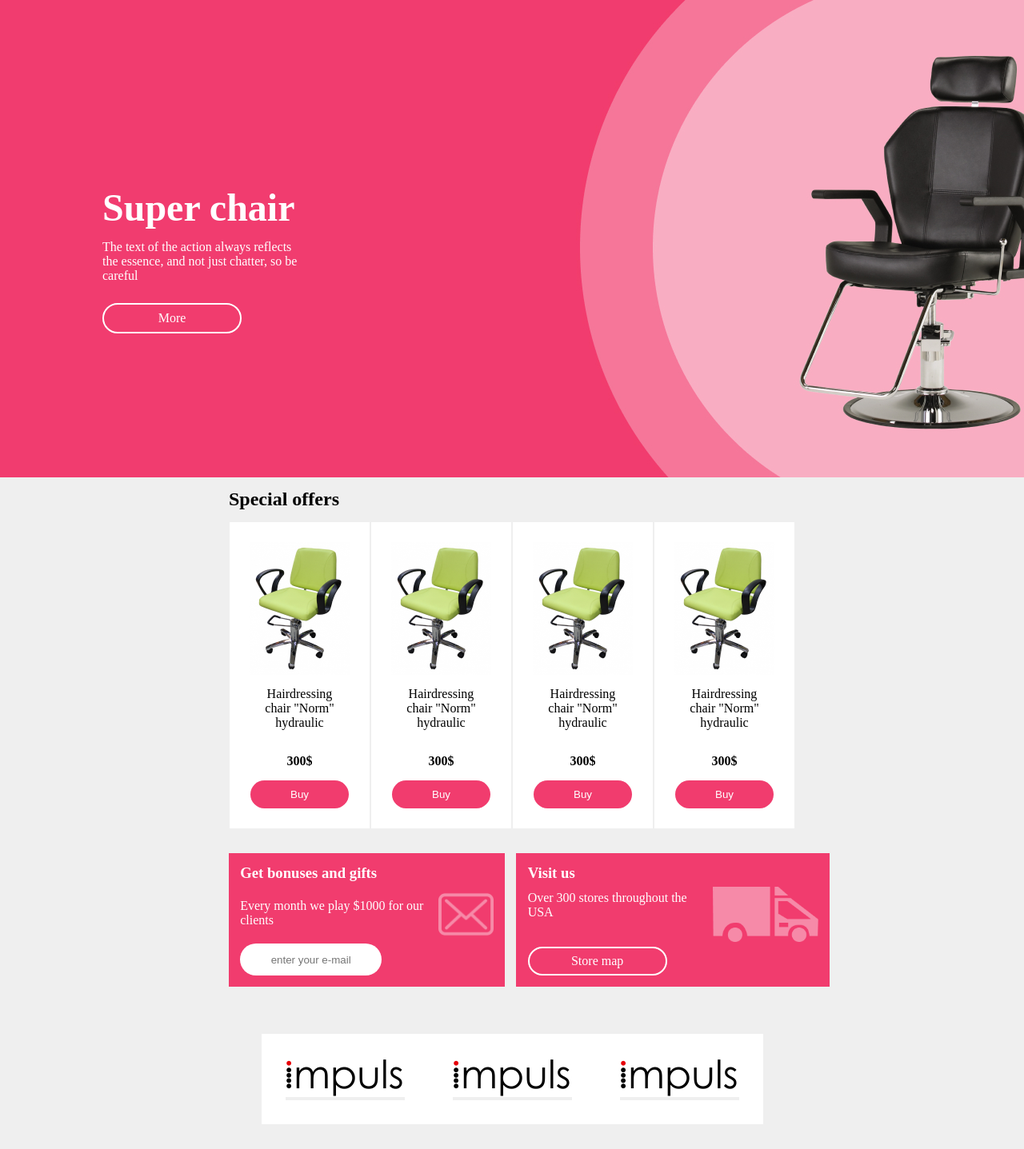
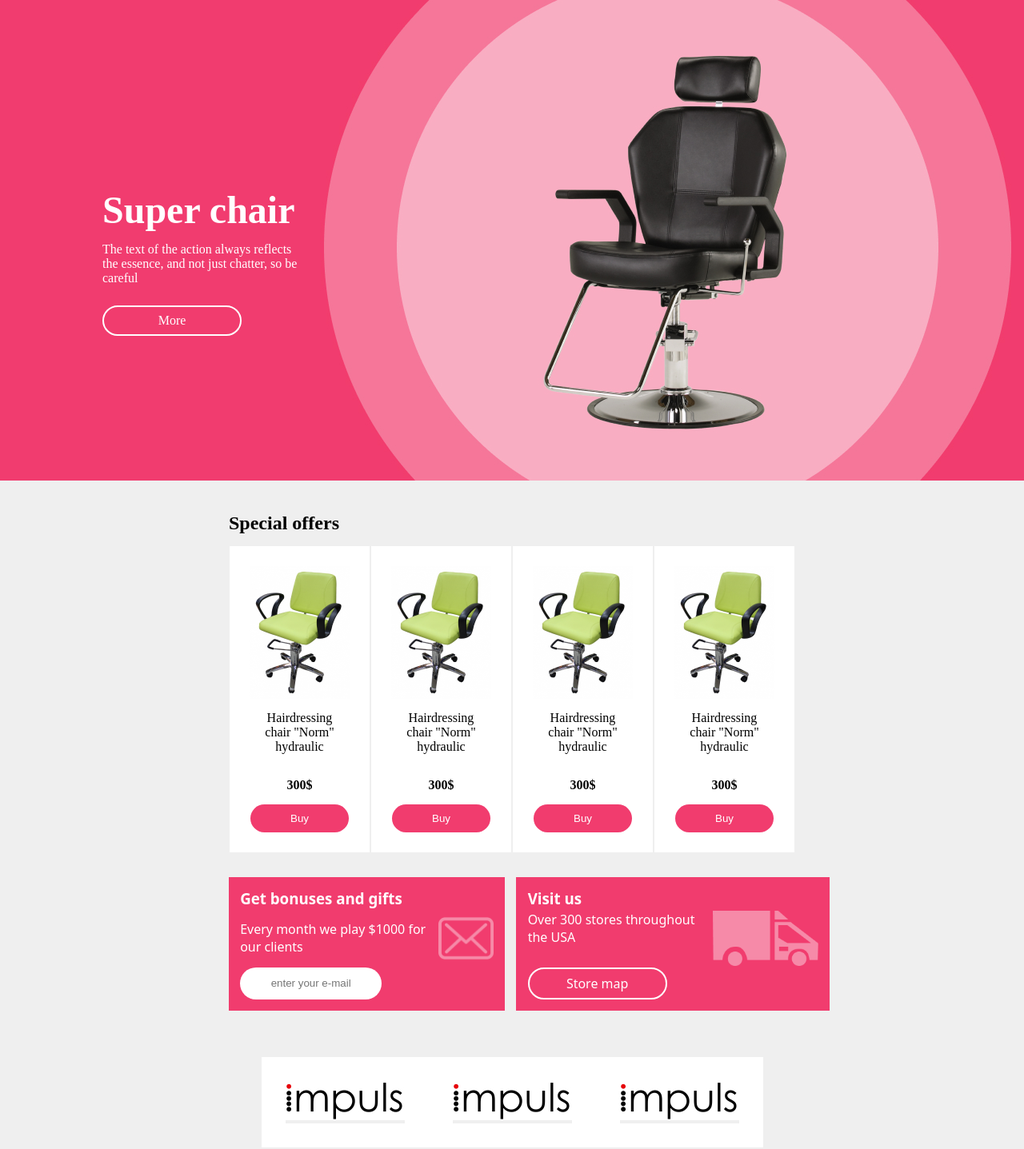
Before and after one commit to Aqualang1/task-6, a plain HTML site: page Index.html in a window 1280 px wide. Shown: the part 198-1635 px from the top of the page at 80% size. Drawn offline with Linux system fonts and the light colour scheme.

Commit message:
positioning almost perfect

```diff
--- a/style/beauty.css
+++ b/style/beauty.css
@@ -65,14 +65,15 @@ li {
 }
 
 .chair-area {
-    background-image:url("../images/superchair.jpg");
-    background-color: #F13C6E; /* Used if the image is unavailable */
-    height: 600px;
+    background-image: url(../images/superchair.jpg);
+    background-color: #F13C6E;
+    height: 604px;
     display: flex;
     flex-direction: column-reverse;
     justify-content: flex-start;
     align-items: flex-start;
     background-repeat: no-repeat;
+    background-position: center;
 }
 
 .chair-description {
@@ -188,6 +189,7 @@ li {
     justify-content: space-between;
     align-items: flex-start;
     color: #FFFFFF;
+    font-family: system-ui, -apple-system, BlinkMacSystemFont, 'Segoe UI', Roboto, Oxygen, Ubuntu, Cantarell, 'Open Sans', 'Helvetica Neue', sans-serif;
 }
 
 .impuls{
@@ -205,12 +207,14 @@ li {
 }
 
 .panel {
+    padding: 2% 0;
     display: flex;
     flex-wrap: wrap;
     flex-direction: column;
     align-content: center;
     justify-content: center;
-    padding: 0% 25% 2%
+    width: 40%;
+    margin: 0 auto;
 }
 
 .impuls li {
```
